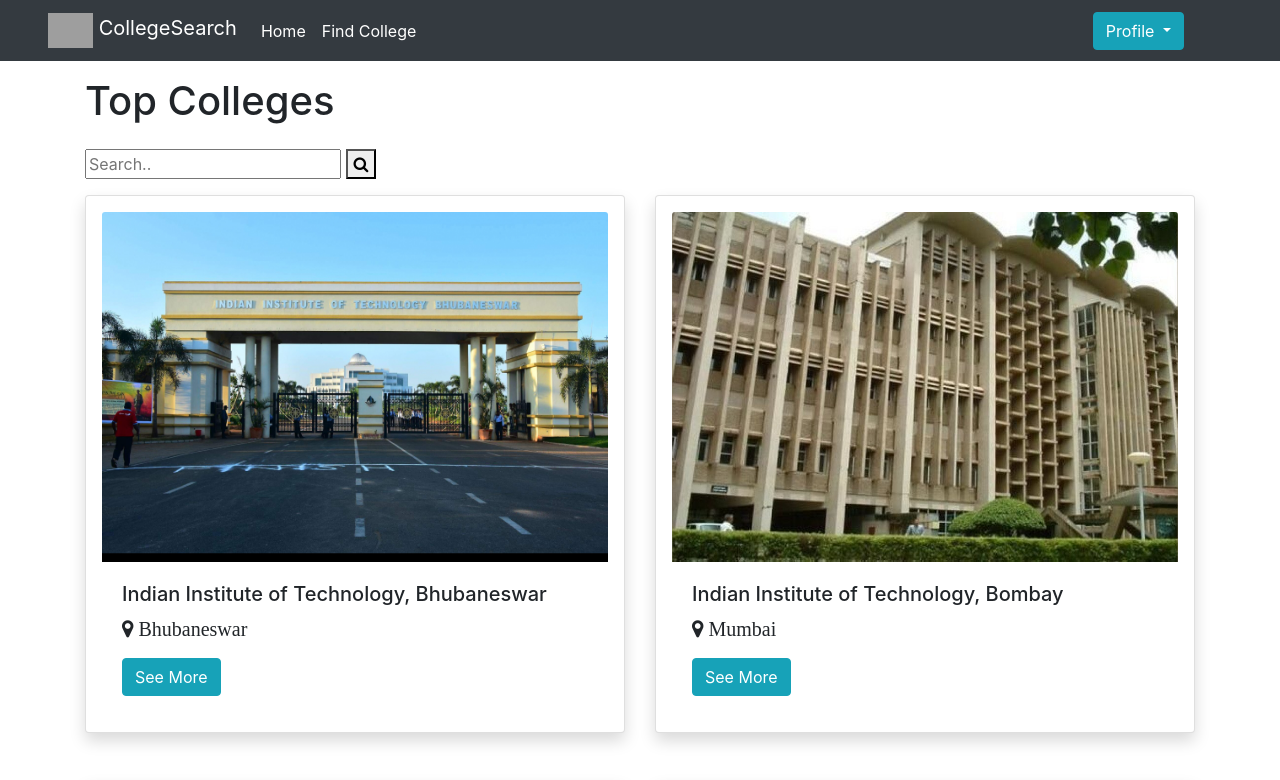
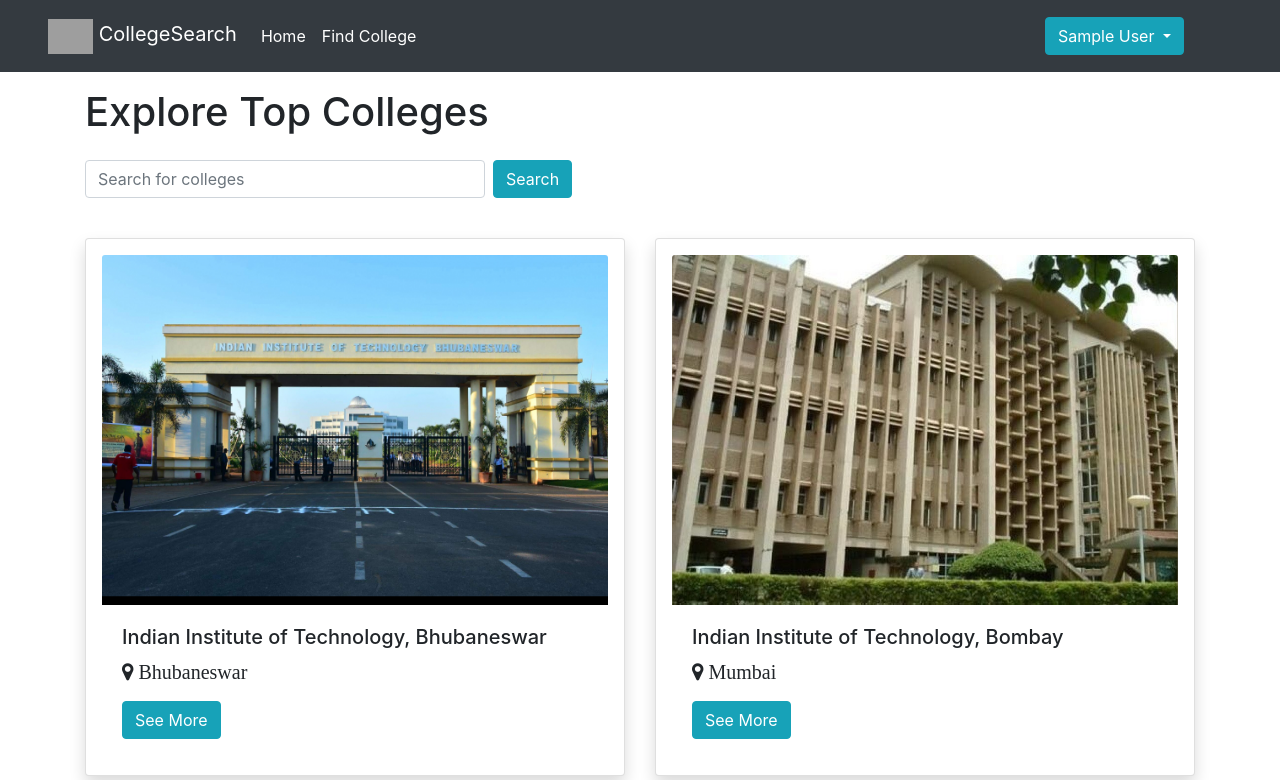
Before and after one commit to vishalsalgond/WP, a PHP site: page /home.php in a window 1280 px wide. Shown: the top 780 px of the page. Run offline with PHP 8.4, Linux system fonts and the light colour scheme; the visitor is signed in with stand-in values (Sample User, id 1); data comes from the database, SQL or seed files in the repository; grey boxes are pictures that could not be loaded.

Commit message:
Minor changes in Search

```diff
--- a/const/navbar.php
+++ b/const/navbar.php
@@ -29,7 +29,7 @@
 	    <span class="navbar-toggler-icon"></span>
 	  </button>
 
-	  <div class="collapse navbar-collapse" id="navbarSupportedContent">
+	  <div class="collapse navbar-collapse py-2" id="navbarSupportedContent">
 	    <ul class="navbar-nav mr-auto">
 	      <li class="nav-item active">
 	        <a class="nav-link" href="home.php">Home</a>
@@ -43,7 +43,7 @@
 
 				<div class="btn-group mr-4">
 					<button type="button" class="btn btn-info dropdown-toggle" data-toggle="dropdown" aria-haspopup="true" aria-expanded="false">
-						Profile
+						<?php echo $_SESSION['fname']; ?>
 					</button>
 					<div class="dropdown-menu">
 
--- a/home.php
+++ b/home.php
@@ -77,24 +77,24 @@
 </style>
 </head>
 <body>
-	<?php include 'const/navbar.php';  ?>
+	<?php include 'const/navbar.php';
+	include 'connect.php'; ?>
 
 
 		<?php if(isset($_SESSION['logged_in'])) : ?>
 			<div class="container py-3">
 			<div class="mb-4">
-				<h1>Top Colleges</h1>
+				<h1>Explore Top Colleges</h1>
 			</div>
-			<div>
-					  <form action="searchResult.php" method="post">
-			<input type="text" placeholder="Search.." name="search">
-			<button type="submit"><i class="fa fa-search"></i></button>
-						</form>
+			<div class="my-4">
+				<form action="searchResult.php" method="post" class="form-inline my-3 my-lg-0">
+					<input class="form-control mr-sm-2" type="search" style="width:400px;" name="search" placeholder="Search for colleges" aria-label="Search">
+					<button class="btn btn-info my-3 my-sm-0" type="submit">Search</button>
+				</form>
 			</div>
 
 			<div class="row row-cols-1 row-cols-md-2 pt-3">
 			<?php
-			include 'connect.php';
 				$query = "SELECT * FROM college";
 				if ($result = $conn->query($query)) {
 
```
Also changed, not shown: searchResult.php (+6 -6 lines).
